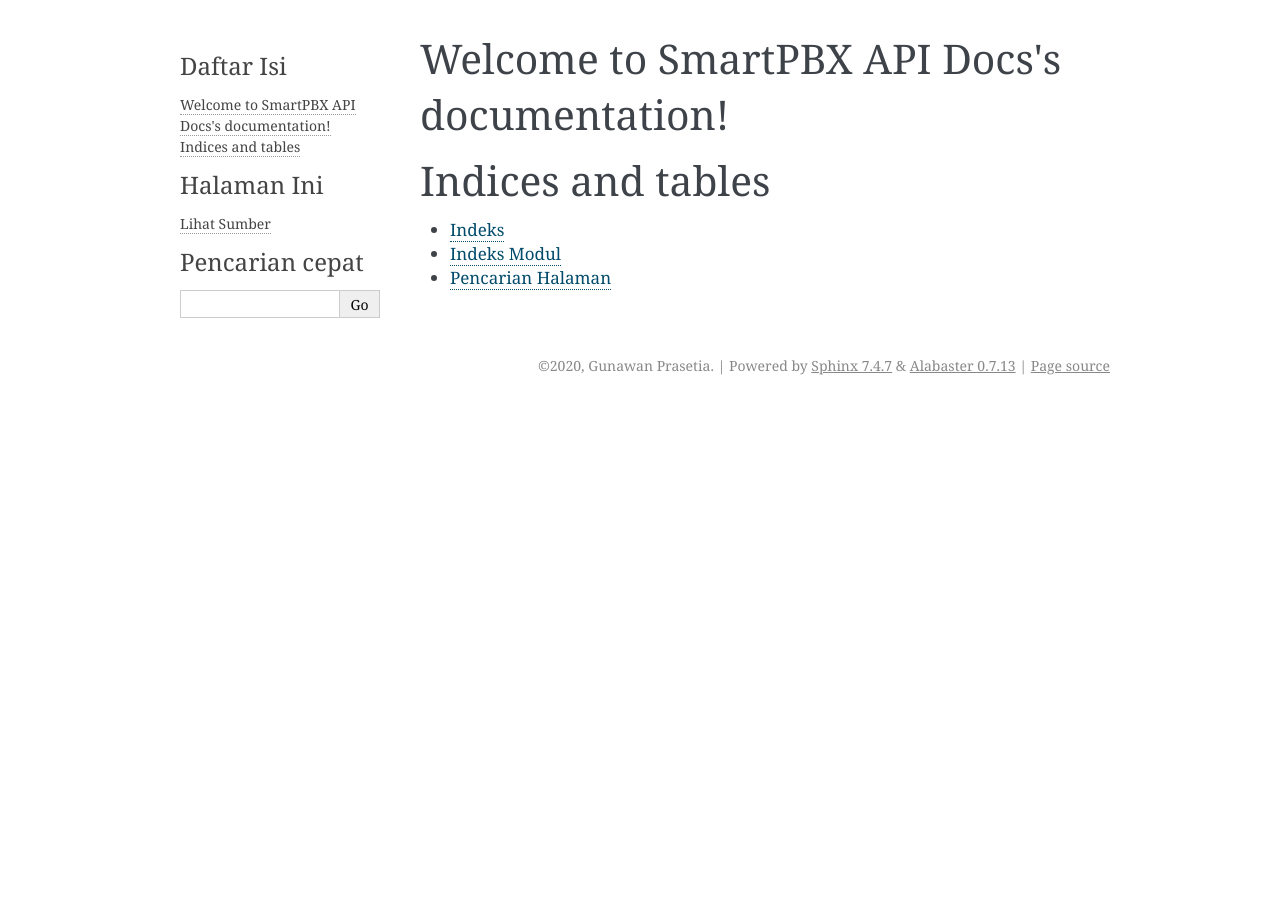
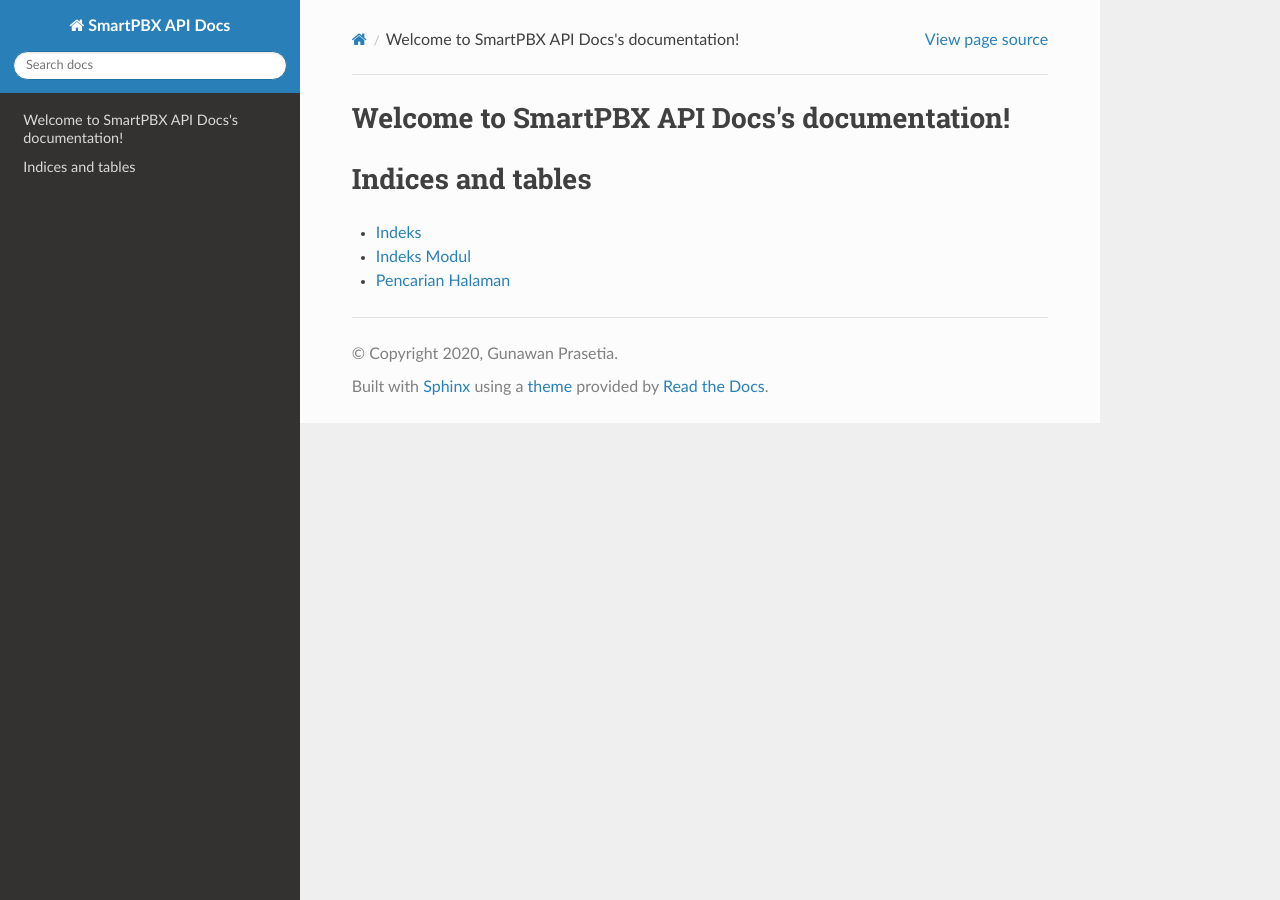
Before and after one commit to ofonid/smartpbx-api-docs, a Sphinx documentation site: the page built from docs/index.rst, in a window 1280 px wide. Built offline with Sphinx 7.4.7 and the Read the Docs theme 2.0.0, drawn with Linux system fonts in a browser that asks for light colours.

Commit message:
add sphinx read-the-docs Theme

```diff
--- a/docs/conf.py
+++ b/docs/conf.py
@@ -13,6 +13,7 @@
 # import os
 # import sys
 # sys.path.insert(0, os.path.abspath('.'))
+import sphinx_rtd_theme
 
 
 # -- Project information -----------------------------------------------------
@@ -31,6 +32,7 @@ release = '0.5.0'
 # extensions coming with Sphinx (named 'sphinx.ext.*') or your custom
 # ones.
 extensions = [
+	"sphinx_rtd_theme",
 	'recommonmark'
 ]
 
@@ -55,7 +57,8 @@ exclude_patterns = ['_build', 'Thumbs.db', '.DS_Store']
 # The theme to use for HTML and HTML Help pages.  See the documentation for
 # a list of builtin themes.
 #
-html_theme = 'alabaster'
+#html_theme = 'alabaster'
+html_theme = "sphinx_rtd_theme"
 
 # Add any paths that contain custom static files (such as style sheets) here,
 # relative to this directory. They are copied after the builtin static files,
```
Also changed, not shown: requirements.txt (+124 -9 lines).
